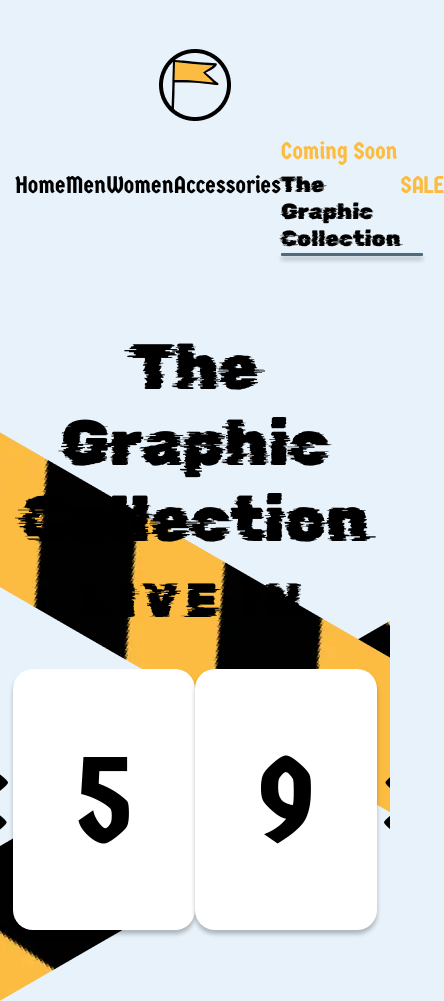
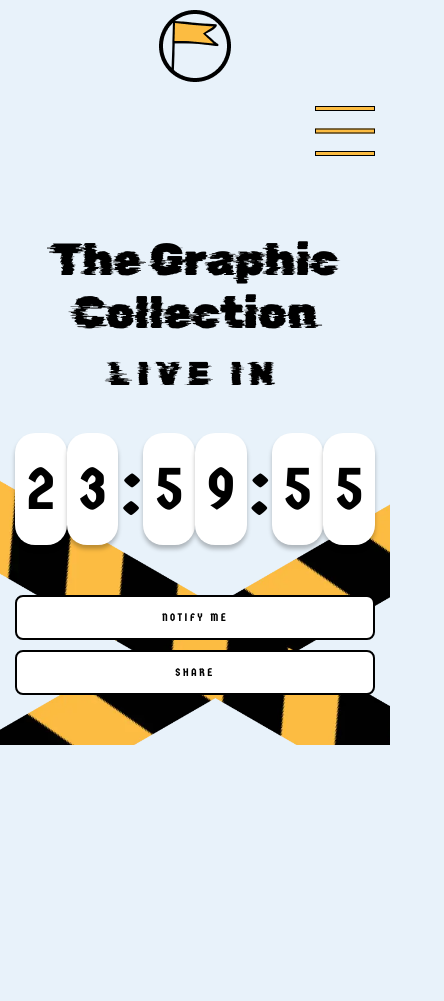
Before and after one commit to chocopie777/sales-countdown-timer, a website: page app/index.html in a window 390 px wide. Shown: the top 1001 px of the page, 444 px wide, since content can reach past the window. After the commit the page ends 844 px from the top, so only its background shows below. Drawn offline with Linux system fonts and the light colour scheme; files that its build step writes are made by us from their sources.

Commit message:
finished adaptive

```diff
--- a/app/index.html
+++ b/app/index.html
@@ -20,6 +20,11 @@
                 </div>
             </div>
             <div class="header__bottom-wrapper">
+                <div class="menu-burger">
+                    <span></span>
+                    <span></span>
+                    <span></span>
+                </div>
                 <nav class="header__nav">
                     <ul class="header__ul">
                         <li class="header__li">
--- a/app/js/main.js
+++ b/app/js/main.js
@@ -4,6 +4,7 @@
 let minute2 = document.getElementById('minute-2');
 let second1 = document.getElementById('second-1');
 let second2 = document.getElementById('second-2');
+let burger = document.querySelector('.menu-burger');
 
 //сегодняшняя дата
 let date_now = new Date();
@@ -37,3 +38,8 @@
     second1.innerText = String(seconds).substring(0, 1);
     second2.innerText = String(seconds).substring(1, 2);
 }
+
+burger.addEventListener('click', () => {
+    document.querySelector('.header__bottom-wrapper').classList.toggle('header__bottom-wrapper--active');
+    document.querySelector('body').classList.toggle('off-scroll');
+});
--- a/app/scss/media_queries.scss
+++ b/app/scss/media_queries.scss
@@ -0,0 +1,138 @@
+@media (max-width: 800px) {
+  .header__link.header__link--active::after {
+    display: none;
+  }
+  .timer__time span {
+    font-size: 89px;
+  }
+  .timer-decor {
+    font-size: 89px;
+  }
+  .the-graphic-collection__title {
+    font-size: 45px;
+  }
+  .the-graphic-collection__subtitle {
+    font-size: 33px;
+  }
+  .btn {
+    font-size: 11px;
+  }
+  .header__link {
+    font-size: 17px;
+  }
+  .header__link.header__link--coming-soon {
+    font-size: 15px;
+  }
+  .header__link.header__link--coming-soon:before {
+    font-size: 15px;
+    top: -15px;
+  }
+  .timer__time {
+    padding: 39px 0;
+  }
+  .btns-wrapper {
+    margin-top: 50px;
+    margin-bottom: 50px;
+  }
+}
+
+@media (max-width: 480px) {
+  .header__top-wrapper {
+    margin-top: 10px;
+  }
+  .header__bottom-wrapper {
+    display: flex;
+    justify-content: end;
+    margin-top: 20px;
+  }
+  .header__bottom-wrapper--active {
+    & .menu-burger {
+      z-index: 2;
+    }
+  }
+  .menu-burger {
+    display: block;
+    width: 60px;
+    height: 50px;
+    position: relative;
+
+    span {
+      border: 1px solid #000;
+      display: block;
+      height: 5px;
+      width: 100%;
+      background: #fcbc41;
+      position: absolute;
+
+      &:nth-child(1) {
+        top: 0;
+      }
+
+      &:nth-child(2) {
+        top: 50%;
+        transform: translateY(-50%);
+      }
+
+      &:nth-child(3) {
+        bottom: 0;
+      }
+    }
+  }
+  .header__bottom-wrapper--active {
+    & .header__nav {
+      z-index: 1;
+      display: block;
+      position: absolute;
+      background: rgba(#000, 0.9);
+      left: 0;
+      right: 0;
+      top: 0;
+      bottom: 0;
+    }
+  }
+  .header__nav {
+    display: none;
+  }
+  .header__ul {
+    position: absolute;
+    top: 50%;
+    left: 50%;
+    transform: translate(-50%, -50%);
+    display: flex;
+    flex-direction: column;
+    text-align: center;
+  }
+  .header__li + .header__li {
+    margin-top: 20px;
+  }
+  .header__link {
+    color: #fcbc41;
+  }
+  .header__link {
+    font-size: 35px;
+  }
+  .header__link.header__link--coming-soon {
+    font-size: 25px;
+  }
+  .off-scroll {
+    overflow: hidden;
+  }
+  .btns {
+    flex-direction: column;
+  }
+  .btn-share {
+    margin-top: 10px;
+  }
+  .timer__time span {
+    font-size: 62px;
+  }
+  .timer__time {
+    padding: 20px 0;
+  }
+  .timer-decor {
+    margin-top: 0;
+  }
+  .container-main::before {
+    background-position-x: 65%;
+  }
+}
--- a/app/scss/style.scss
+++ b/app/scss/style.scss
@@ -6,32 +6,37 @@
   background: #E8F2FA;
 }
 
-.container-main {
-  max-width: 1512px;
-  margin: 0 auto;
-  overflow: hidden;
-  position: relative;
-
-  &:before {
-    z-index: -1;
-    position: absolute;
-    content: url("../images/tape1.webp");
-    left: 0;
-    bottom: -5px;
-  }
-  &:after {
-    z-index: -2;
-    position: absolute;
-    content: url("../images/tape2.webp");
-    right: 0;
-    bottom: -5px;
-  }
-}
-
 .container {
   max-width: 1206px;
   padding: 0 15px;
   margin: 0 auto;
+}
+
+.container-main {
+  position: relative;
+  overflow: hidden;
+  text-align: center;
+  max-width: 1512px;
+  margin: 0 auto;
+  &::before {
+    z-index: -1;
+    content: '';
+    background-image: url("../images/tape.webp");
+    width: 100%;
+    height: 100%;
+    position: absolute;
+    left: 50%;
+    transform: translateX(-50%);
+    bottom: 0;
+    background-size: cover;
+    background-repeat: no-repeat;
+    background-position-x: center;
+    background-position-y: bottom;
+  }
+}
+
+.menu-burger {
+  display: none;
 }
 
 .header__ul {
@@ -132,6 +137,8 @@
 
 .timer__item {
   display: flex;
+  max-width: 364px;
+  width: 100%;
 }
 
 .timer__time {
@@ -139,7 +146,7 @@
   justify-content: center;
   align-items: center;
   padding: 56px 0;
-  width: 182px;
+  flex: 1;
   border-radius: 20px;
   background: #FFF;
   box-shadow: 0px 4px 4px 0px rgba(0, 0, 0, 0.25);
--- a/gulpfile.js
+++ b/gulpfile.js
@@ -64,7 +64,7 @@
             baseDir: "app/"
         }
     });
-    watch(['app/scss/style.scss'], styles)
+    watch(['app/scss/style.scss', 'app/scss/media_queries.scss'], styles)
     watch(['app/images/src'], images)
     watch(['app/js/main.js'], scripts)
     watch(['app/*.html']).on('change', browserSync.reload)
```
Also changed, not shown: app/css/style.min.css, app/images/tape.webp (added), app/js/main.min.js.
